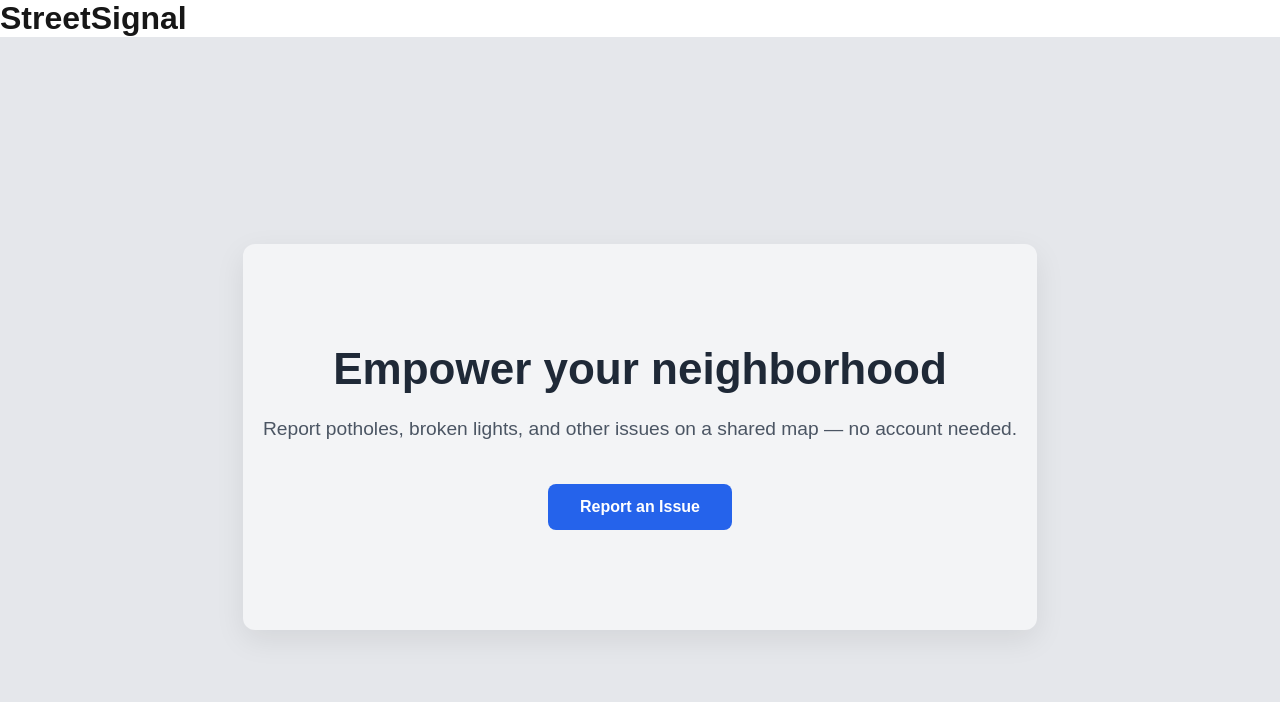
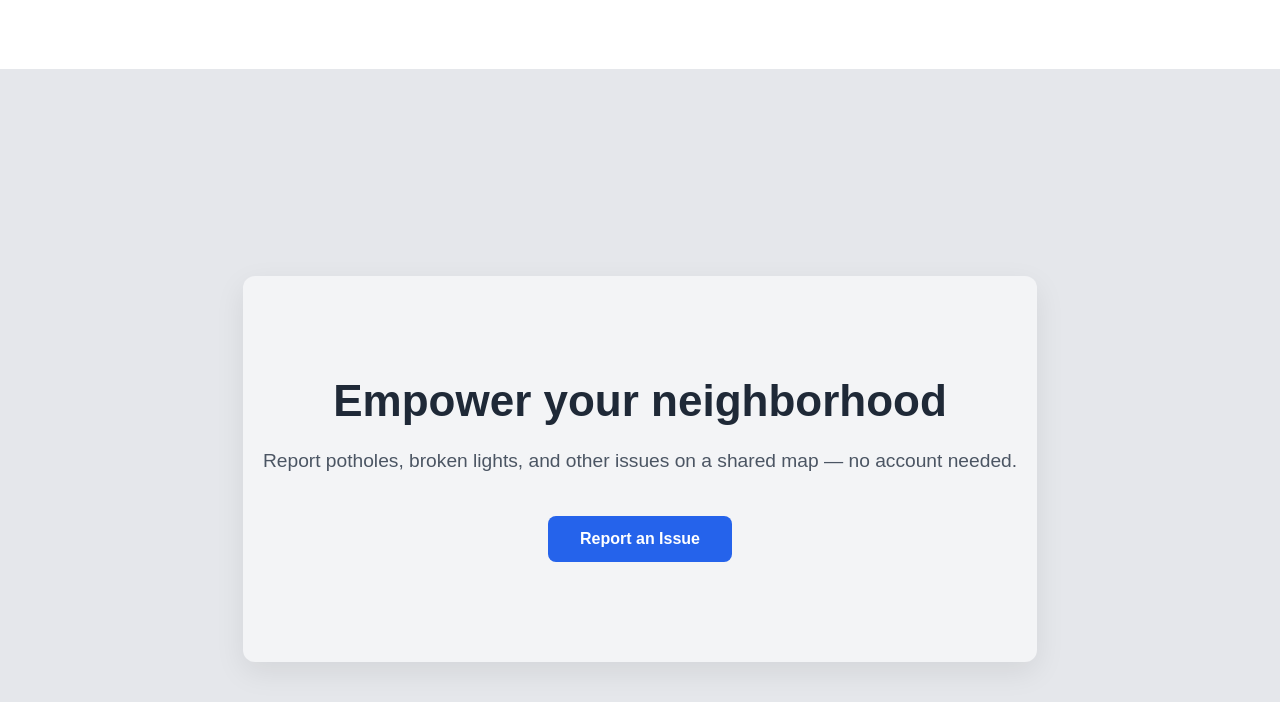
Before and after one commit to BenHavis/streetsignal, a Next.js app: page / in a window 1280 px wide. Shown: the top 702 px of the page. Built offline with nearby package versions, Linux system fonts and the light colour scheme.

Commit message:
update logo to link to main page

```diff
--- a/src/app/globals.css
+++ b/src/app/globals.css
@@ -38,6 +38,16 @@ a {
   text-decoration: none;
 }
 
+.app-header {
+  display: inline-block;
+  padding: 20px;
+  font-size: 1.6rem;
+  font-weight: bold;
+   color: white;
+  text-decoration: none;
+}
+
+
 @media (prefers-color-scheme: dark) {
   html {
     color-scheme: dark;
--- a/src/app/layout.tsx
+++ b/src/app/layout.tsx
@@ -1,6 +1,6 @@
-// app/layout.tsx
 import './globals.css';
 import type { Metadata } from 'next';
+import Link from 'next/link';
 
 export const metadata: Metadata = {
   title: 'StreetSignal',
@@ -12,7 +12,9 @@ export default function RootLayout({ children }: { children: React.ReactNode })
     <html lang="en">
       <body>
         <header>
-          <h1 className="app-header">StreetSignal</h1>
+          <Link href="/" className="app-header">
+            StreetSignal
+          </Link>
         </header>
         <main>{children}</main>
       </body>
```
